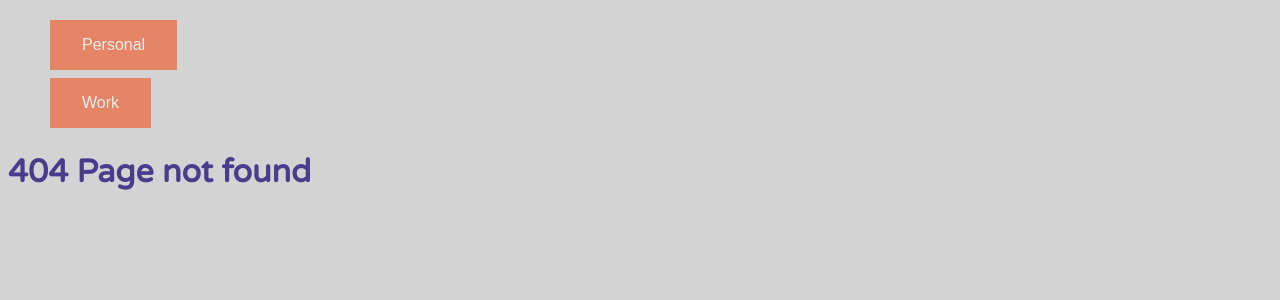
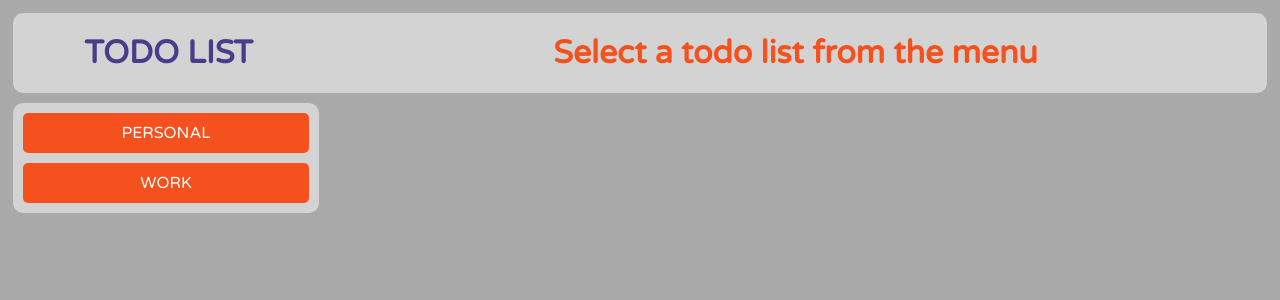
Before and after one commit to Code-the-Dream-School/ctd-react-egret, a React (Create React App) app: page / in a window 1280 px wide. Before the commit this address had no page. Shown: the top 300 px of the page. Built offline with nearby package versions, Linux system fonts and the light colour scheme; the HTML template or start-up script is replaced by a standard one.

Commit message:
react final project

```diff
--- a/src/App.js
+++ b/src/App.js
@@ -6,20 +6,23 @@ import './index.css'
 function App() {
   return (
     <BrowserRouter>
+      <header>
+        <h1>TODO LIST</h1>
+      </header>
       <nav>
-        <ul>
+        <ul className="menu">
           <li>
             <Link to="/personal">
-              <button className='listbutton' type='button'><span>
-                Personal
-              </span></button>
+              <button className='listbutton' type='button'>
+                PERSONAL
+              </button>
             </Link>
           </li>
           <li>
             <Link to="/work">
-              <button className='listbutton' type='button'><span>
-                Work
-              </span></button>
+              <button className='listbutton' type='button'>
+                WORK
+              </button>
             </Link>
           </li>
         </ul>
@@ -27,20 +30,22 @@ function App() {
 
       <Switch>
         <Route path="/personal">
-          <TodoContainer tableName="Personal" />
+          <TodoContainer tableName="PERSONAL" />
         </Route>
 
         <Route path="/work">
-          <TodoContainer tableName="Work" />
+          <TodoContainer tableName="WORK" />
         </Route>
 
         <Route path="*">
           <>
-            <h1>404 Page not found</h1>
+            <div className="listtitle">
+              <h1>Select a todo list from the menu</h1>
+            </div>
           </>
         </Route>
       </Switch>
-    </BrowserRouter>
+    </BrowserRouter >
   )
 }
 
--- a/src/components/InputWithLabel.js
+++ b/src/components/InputWithLabel.js
@@ -1,17 +1,17 @@
 import React, { useRef } from 'react'
 import PropTypes from 'prop-types'
 
-function InputWithLabel({ todoTitle, handleTitleChange }) {
+function InputWithLabel({ todoTitle, handleTitleChange, children }) {
     const inputRef = useRef(null);
     React.useEffect(() => {
         if (inputRef) {
             inputRef.current.focus();
         }
-    });
+    }, []);
 
     return (
         <>
-            <label htmlFor='todoTitle'>{todoTitle.children}</label>
+            <label htmlFor='todoTitle'>{children}</label>
             <input
                 onChange={handleTitleChange}
                 value={todoTitle}
--- a/src/components/TodoContainer.js
+++ b/src/components/TodoContainer.js
@@ -82,9 +82,15 @@ function TodoContainer({ tableName }) {
 
   return (
     <>
-      <h1>{tableName}</h1>
-      <AddTodoForm onAddTodo={addTodo} />
-      {(isLoading) ? (<p>Loading...</p>) : (<TodoList todoList={todoList} onRemoveTodo={removeTodo} />)}
+      <div className='listtitle'>
+        <h1>{tableName}</h1>
+      </div>
+      <div className='form'>
+        <AddTodoForm onAddTodo={addTodo} />
+      </div>
+      <div>
+        {(isLoading) ? (<p>Loading...</p>) : (<TodoList todoList={todoList} onRemoveTodo={removeTodo} />)}
+      </div>
     </>
   );
 }
--- a/src/components/TodoList.js
+++ b/src/components/TodoList.js
@@ -5,7 +5,7 @@ import PropTypes from 'prop-types'
 function TodoList({ todoList, onRemoveTodo }) {
 
     return (
-        <ul>
+        <ul className='todolist'>
             {todoList.map(function (todo) {
                 return <TodoListItem
                     onRemoveTodo={onRemoveTodo}
--- a/src/components/TodoListItem.js
+++ b/src/components/TodoListItem.js
@@ -6,10 +6,10 @@ const TodoListItem = ({ todo, onRemoveTodo }) => {
 
     return (
         <li className={style.ListItem}>
-            {todo.fields.Title}&nbsp;
             <button type='button' onClick={() => onRemoveTodo(todo.id)}>
                 <span class="material-icons">delete_forever</span>
             </button>
+            {todo.fields.Title}
         </li>
     );
 }
--- a/src/components/TodoListItem.module.css
+++ b/src/components/TodoListItem.module.css
@@ -1,3 +1,12 @@
 .ListItem {
-    color: #f4511e;
+    color: darkslateblue;
+    padding: 5px;
+    margin: 5px;
+    display: flex;
+    flex: 1 0 auto;
+    align-items: center;
 }
+
+.ListItem > * {
+    flex: 0 0 auto;
+}
--- a/src/index.css
+++ b/src/index.css
@@ -2,36 +2,179 @@
 @import url('https://fonts.googleapis.com/icon?family=Material+Icons');
 
 body {
-    background: lightgrey;
+  background: darkgray;
   font-family: 'Varela Round', sans-serif;
   color: darkslateblue;
 }
 
+#root {
+  display: grid;
+  grid-template-columns: auto;
+  grid-auto-rows: auto auto auto auto auto;
+  grid-template-areas:
+      "header"
+      "nav"
+      "listtitle"
+      "form"
+      "todolist";
+}
+
+header {
+  grid-area: header;
+  display: flex;
+  background: lightgray;
+  text-align: center;
+  vertical-align: middle;
+  border-radius: 10px;
+  margin: 5px;
+  padding: 5px;
+  position: relative;
+  align-items: center;
+}
+
+h1 {
+  margin: auto;
+}
+
+nav {
+  grid-area: nav;
+  background: lightgray;
+  border-radius: 10px;
+  margin: 5px;
+  padding: 0px;
+}
+
 ul {
   list-style-type: none;
-    padding: 10;
-    margin: 10;
+}
+
+.menu {
+  padding: 5px 12.5px 5px 7.5px;
+  margin: 0px;
+  text-align: center;
+  vertical-align: middle;
+  position: relative;
+  align-items: center;
+}
+
+li {
+  padding: 0px;
+  margin: 0px;
+}
+
+button {
+  height: 40px;
+  width: 40px;
+  border-radius: 20px;
+  border: none;
+  margin: 5px;
+  color: #f4511e;
+}
+
+button:active {
+  opacity: 0.6;
 }
 
 .listbutton {
-    background-color: #f4511e;
-    border: none;
   color: white;
-    padding: 16px 32px;
-    text-align: center;
-    font-size: 16px;
-    margin: 4px 2px;
-    opacity: 0.6;
-    transition: 0.3s;
-    display: inline-block;
-    text-decoration: none;
-    cursor: pointer;
+  background-color: #f4511e;;
+  width: 100%;
+  border-radius: 5px;
+  font-family: inherit;
+  font-size: 1em;
+  margin: 5px 10px 5px 2.5px;
+  padding: 0px;
+  text-align:center
 }
 
-.listbutton:hover {
-  opacity: 1;
+.listtitle {
+  grid-area: listtitle;
+  color: #f4511e;
+  display: flex;
+  text-align: center;
+  vertical-align: middle;
+  margin: 5px;
+  padding: 5px;
+  position: relative;
+  align-items: center;
+}
+
+.form {
+  display: flex;
+  margin: 5px;
+  vertical-align: middle;
+  position: relative;
+  align-items: center;
+}
+
+form {
+  grid-area: form;
+  display: flex;
+  width: 100%;
+  align-items: flex-start;
+  align-items: center;
+  text-align: center;
+  vertical-align: middle;
+}
+
+input {
+  flex-grow: 1;
+  height: auto;
+  margin: 0 10px 0 0;
+}
+
+.addbutton {
+  margin: 0px;
+  padding: 0px;
+}
+
+.todolist {
+  grid-area: todolist;
+  background: lightgray;
+  border-radius: 10px;
+  padding: 5px;
+  margin: 5px;
+  text-align: left;
 }
 
 .material-icons {
     vertical-align: middle;
+    text-align: center;
 }
+
+
+@media (min-width: 768px) {
+
+  #root {
+      grid-template-columns: 1fr 3fr;
+      grid-template-rows: 90px 60px auto;
+      grid-template-areas:
+          "header listtitle"
+          "nav form"
+          "nav todolist";
+  }
+
+  header {
+    border-radius: 10px 0 0 10px;
+    margin: 5px 0 5px 5px;
+  }
+
+  .listtitle {
+    border-radius: 0 10px 10px 0;
+    margin: 5px 5px 5px 0;
+    background: lightgray;
+    text-align: left;
+    align-text: left;
+    vertical-align: middle;
+  }
+
+  button {
+    transition: 0.3s;
+    cursor: pointer;
+  }
+
+  button:hover {
+    opacity: 0.6;
+  }
+
+}
```
Lines whose indentation alone changed are shown as unchanged.
